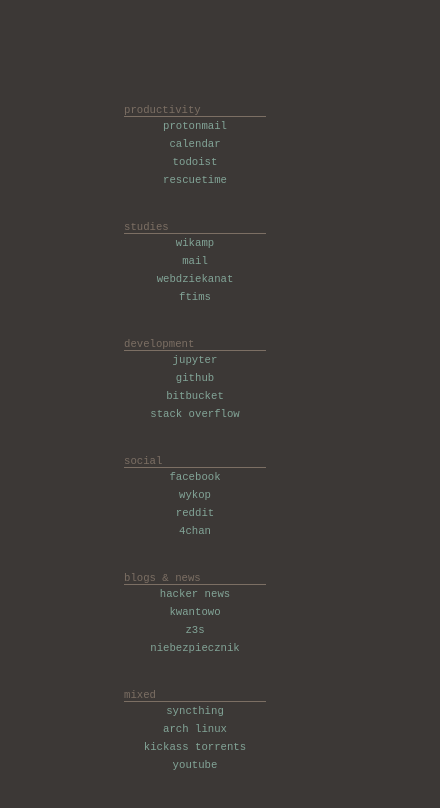
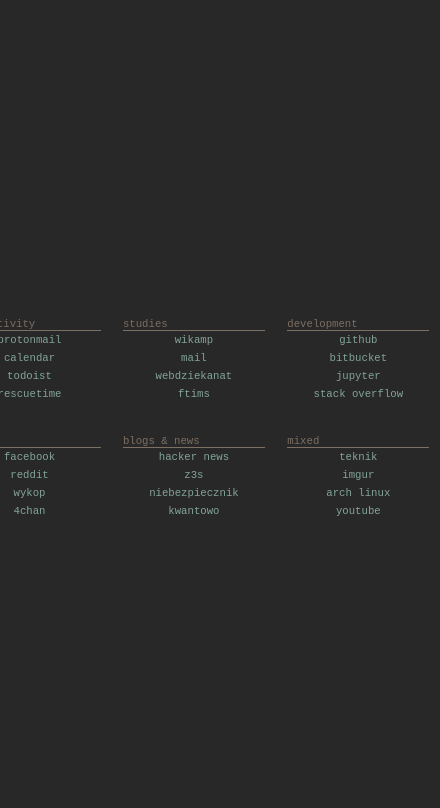
Before and after one commit to Cloudxtreme/startpage, a plain HTML site: page index.html in a window 390 px wide. Shown: the whole page, 440 px wide, since content can reach past the window. Drawn offline with nearby package versions, Linux system fonts and the light colour scheme; files that its build step writes are made by us from their sources.

Commit message:
Changet to scss from sass, breaking categories into lines

```diff
--- a/css/default.sass
+++ /dev/null
@@ -1,50 +0,0 @@
-/* Colors */
-$foreground: #7c6f64
-$background: #3c3836
-$link-normal: #83a598
-$link-hover: #fabd2f
-
-/* Page setup */
-*
-    margin: 0
-    padding: 0
-
-
-html, body
-    color: $foreground
-    background: $background
-    font-family: 'tewi',monospace
-    font-size: 8pt
-    width: 100%
-    padding-top: 10%
-
-
-.bookmarks
-    width: 80%
-    margin: 10px auto
-    text-align: center
-
-
-.list
-    display: inline-block
-    width: 142px
-    margin: 16px 8px
-    vertical-align: text-top
-
-
-.list p
-    color: $foreground
-    text-align: left
-    border-bottom: 1px solid $foreground
-
-.list ul
-    list-style-type: none
-
-.list a
-    color: $link-normal
-    text-decoration: none
-    display: block
-    padding: 3px
-
-.list a:hover
-    color: $link-hover
--- /dev/null
+++ b/css/default.scss
@@ -0,0 +1,79 @@
+$foreground: #7c6f64;
+$background: #282828;
+$link-normal: #83a598;
+$link-hover: #fabd2f;
+
+$category-width: 142px;
+$category-margin-horizontal: 8px;
+$category-margin-vertical: 16px;
+$total-width: 6 * ($category-width + 2 * $category-margin-horizontal) + 30;
+
+* {
+  margin: 0;
+  padding: 0;
+}
+
+html, body {
+  color: $foreground;
+  background: $background;
+  font-family: 'tewi',monospace;
+  font-size: 8pt;
+  width: 100%;
+}
+
+.bookmarks {
+  position: absolute;
+  top: 50%;
+  left: 50%;
+  margin-top: -60px;
+  margin-left: -($total-width / 2);
+  width: $total-width;
+  height: 120px;
+  text-align: center;
+}
+
+.breaker {
+  float: left;
+  overflow: hidden;
+}
+
+.list {
+  display: inline-block;
+  width: $category-width;
+  margin: $category-margin-vertical $category-margin-horizontal;
+  vertical-align: text-top;
+}
+
+.list p {
+  color: $foreground;
+  text-align: left;
+  border-bottom: 1px solid $foreground;
+}
+
+.list ul {
+  list-style-type: none;
+}
+
+.list a {
+  color: $link-normal;
+  text-decoration: none;
+  display: block;
+  padding: 3px;
+}
+
+.list a:hover {
+  color: $link-hover;
+}
+
+@media (max-width: 1000px) {
+  .bookmarks {
+    margin-top: -120px;
+    margin-left: -($total-width / 4);
+    width: $total-width / 2;
+    height: 240px;
+  }
+
+  .breaker {
+    clear: both;
+  }
+}
--- a/index.html
+++ b/index.html
@@ -7,6 +7,7 @@
   </head>
   <body>
     <div class="bookmarks">
+      <div class="breaker">
         <div class="list">
           <p>productivity</p>
           <ul>
@@ -28,18 +29,20 @@
         <div class="list">
           <p>development</p>
           <ul>
-                    <li><a href="https://localhost:8888/tree">jupyter</a></li>
             <li><a href="https://github.com/">github</a></li>
             <li><a href="https://bitbucket.org/">bitbucket</a></li>
+            <li><a href="https://localhost:8888/tree">jupyter</a></li>
             <li><a href="https://stackoverflow.com/">stack overflow</a></li>
           </ul>
         </div>
+      </div>
+      <div class="breaker">
         <div class="list">
           <p>social</p>
           <ul>
             <li><a href="https://www.facebook.com/">facebook</a></li>
+            <li><a href="https://www.reddit.com/">reddit</a></li>
             <li><a href="https://www.wykop.pl/">wykop</a></li>
-                    <li><a href="https://www.reddit.com/">reddit</a></li>
             <li><a href="https://www.4chan.org/">4chan</a></li>
           </ul>
         </div>
@@ -47,19 +50,20 @@
           <p>blogs &amp; news</p>
           <ul>
             <li><a href="https://news.ycombinator.com/">hacker news</a></li>
-                    <li><a href="http://www.kwantowo.pl/">kwantowo</a></li>
             <li><a href="https://zaufanatrzeciastrona.pl/">z3s</a></li>
             <li><a href="http://niebezpiecznik.pl/">niebezpiecznik</a></li>
+            <li><a href="http://www.kwantowo.pl/">kwantowo</a></li>
           </ul>
         </div>
         <div class="list">
           <p>mixed</p>
           <ul>
-                    <li><a href="https://localhost:8384/">syncthing</a></li>
+            <li><a href="https://www.teknik.io/">teknik</a></li>
+            <li><a href="https://imgur.com/">imgur</a></li>
             <li><a href="https://bbs.archlinux.org/">arch linux</a></li>
-                    <li><a href="https://kat.cr/">kickass torrents</a></li>
             <li><a href="https://www.youtube.com/">youtube</a></li>
           </ul>
         </div>
       </div>
+    </div>
 </html>
```
Also changed, not shown: 1 other file. Lines whose indentation alone changed are shown as unchanged.
